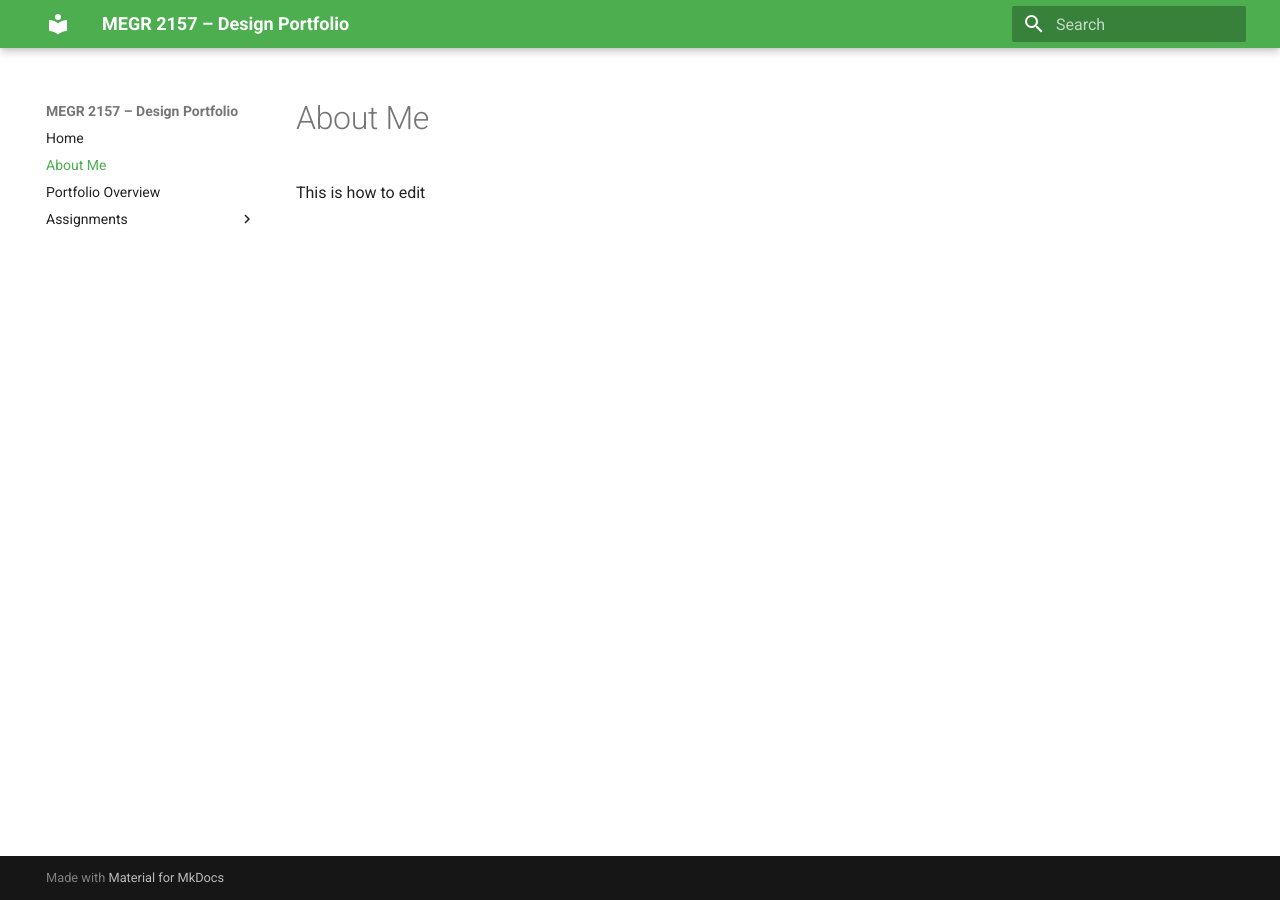
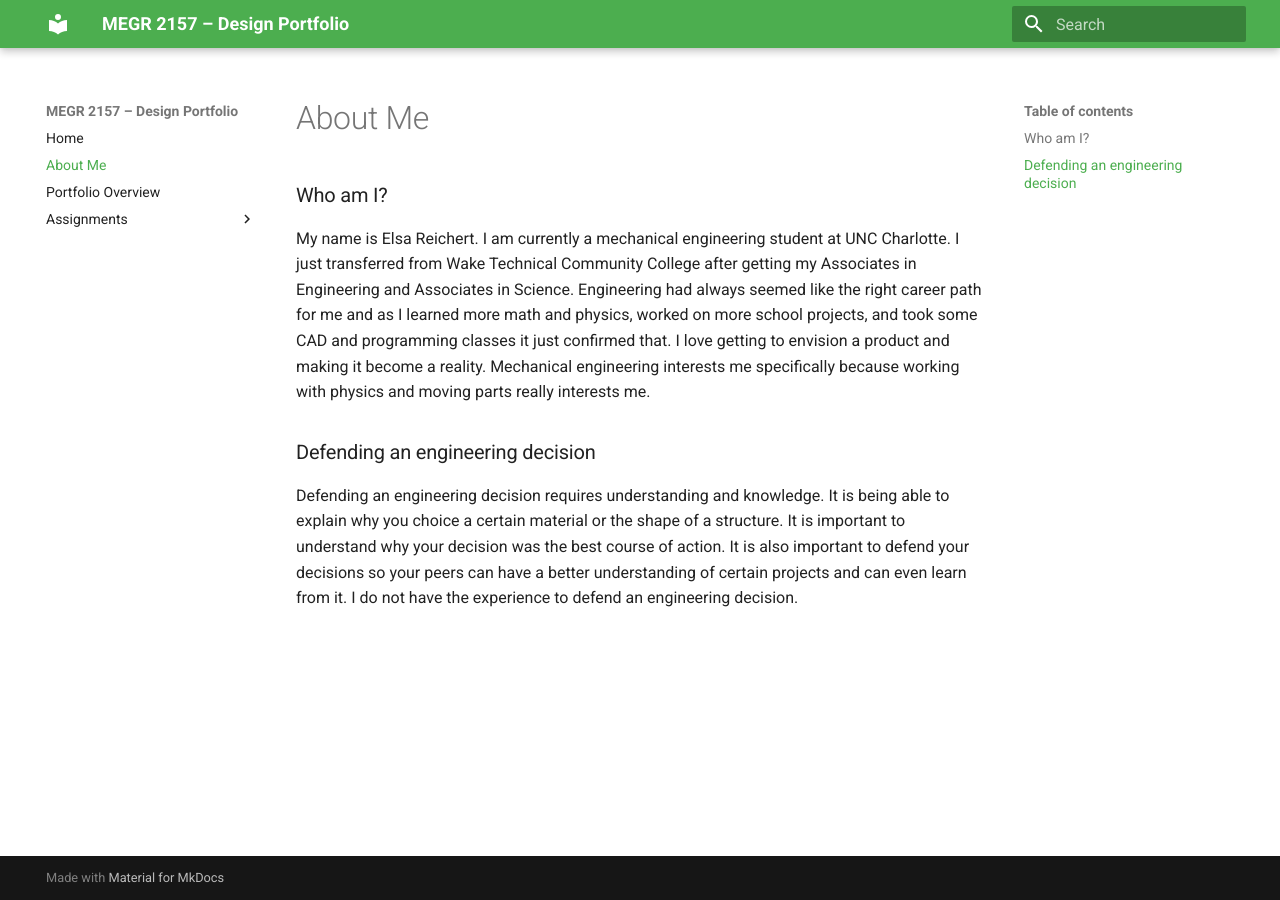
Before and after one commit to Elsa-Reichert/megr2157-portfolio, an MkDocs documentation site: the page built from docs/aboutme/index.md, in a window 1280 px wide. Built offline with MkDocs 1.6.1 and Material for MkDocs 9.7.7, drawn with Linux system fonts in a browser that asks for light colours.

Commit message:
Update index.md

```diff
--- a/docs/aboutme/index.md
+++ b/docs/aboutme/index.md
@@ -1,2 +1,5 @@
-#About Me
-This is how to edit
+### Who am I?
+My name is Elsa Reichert. I am currently a mechanical engineering student at UNC Charlotte. I just transferred from Wake Technical Community College after getting my Associates in Engineering and Associates in Science. Engineering had always seemed like the right career path for me and as I learned more math and physics, worked on more school projects, and took some CAD and programming classes it just confirmed that. I love getting to envision a product and making it become a reality. Mechanical engineering interests me specifically because working with physics and moving parts really interests me.
+
+### Defending an engineering decision
+Defending an engineering decision requires understanding and knowledge. It is being able to explain why you choice a certain material or the shape of a structure. It is important to understand why your decision was the best course of action. It is also important to defend your decisions so your peers can have a better understanding of certain projects and can even learn from it. I do not have the experience to defend an engineering decision.
```
